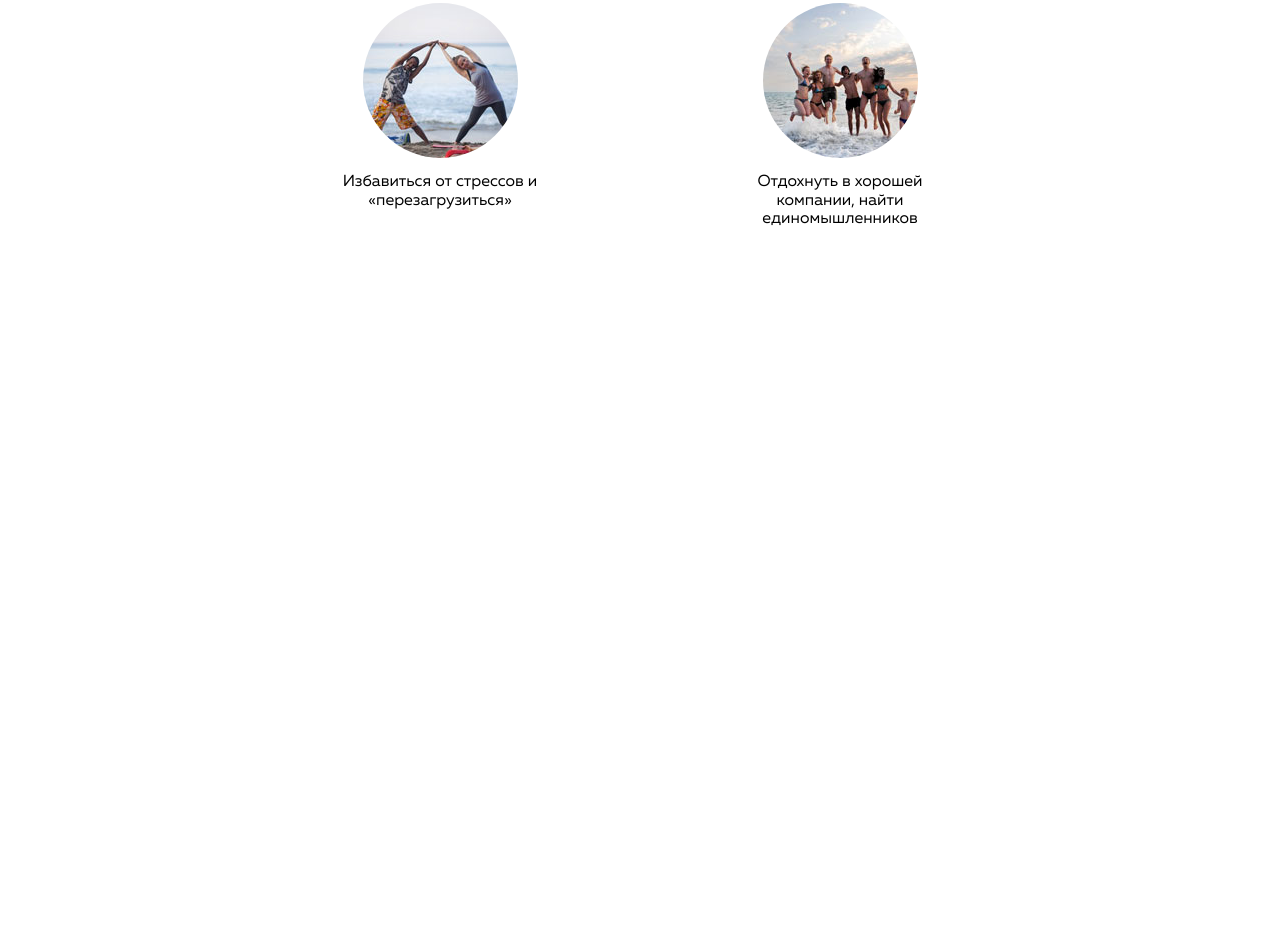
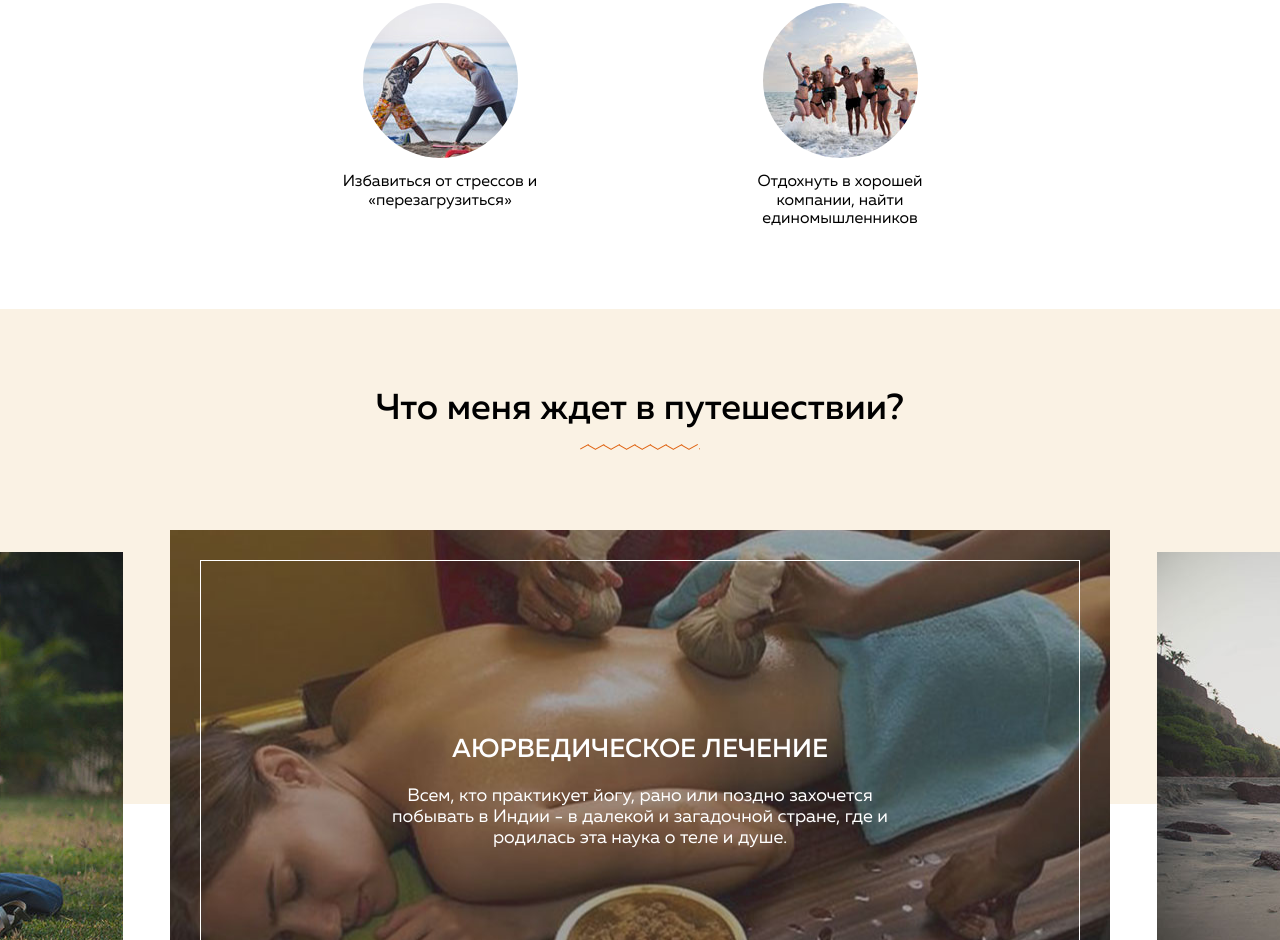
Before and after one commit to MilshynVitalii/suns-home, a website: page index.html in a window 1280 px wide. Shown: the part 1860-2800 px from the top of the page. Before the commit the page ends 2169 px from the top, so only its background shows below. Drawn offline with Linux system fonts and the light colour scheme.

Commit message:
Journey section | responsive

```diff
--- a/index.html
+++ b/index.html
@@ -45,7 +45,7 @@
             <img src="./img/about-us/about-us.jpg" alt="photo" />
           </div>
           <div class="about-us__descr">
-            <h2 class="section-title about-us__title">
+            <h2 class="about-us__title">
               Что такое <br />
               <span>йога-тур?</span>
             </h2>
@@ -118,5 +118,25 @@
         </div>
       </div>
     </section>
+
+    <section class="journey">
+      <div class="container">
+        <h2 class="section-title">
+          Что меня ждет в путешествии?
+        </h2>
+        <div class="journey__content">
+          <div class="journey__wrap">
+            <div class="journey__info">
+              <h3 class="journey__info-title">аюрведическое лечение</h3>
+              <p>
+                Всем, кто практикует йогу, рано или поздно захочется побывать в
+                Индии - в далекой и загадочной стране, где и родилась эта наука
+                о теле и душе.
+              </p>
+            </div>
+          </div>
+        </div>
+      </div>
+    </section>
   </body>
 </html>
--- a/sass/_utilities.scss
+++ b/sass/_utilities.scss
@@ -14,6 +14,15 @@ html {
 
 body {
   font-size: 1.8rem;
+}
+
+h1,
+h2,
+h3,
+h4,
+h5,
+h6 {
+  @include medium;
 }
 
 img {
@@ -36,9 +45,21 @@ section {
 }
 
 .section-title {
+  position: relative;
   text-align: center;
   font-size: 3.6rem;
   @include medium;
+  &::after {
+    content: "";
+    display: block;
+    position: absolute;
+    left: 50%;
+    bottom: -20px;
+    width: 120px;
+    height: 6px;
+    background: url(../img/title-border.png);
+    transform: translateX(-50%);
+  }
 }
 
 .main-button {
--- a/sass/sections/_about-us.scss
+++ b/sass/sections/_about-us.scss
@@ -22,6 +22,7 @@
   &__title {
     text-align: left;
     font-size: 3rem;
+    line-height: 1.5;
     span {
       font-size: 3.6rem;
       text-transform: uppercase;
--- /dev/null
+++ b/sass/sections/_journey.scss
@@ -0,0 +1,69 @@
+.journey {
+  position: relative;
+  border-bottom: 0;
+  overflow: hidden;
+  &::after {
+    content: "";
+    display: block;
+    position: absolute;
+    width: 100%;
+    height: 60%;
+    top: 0;
+    left: 0;
+    background-color: $secondary-color;
+    z-index: -1;
+  }
+
+  &__content {
+    position: relative;
+    background: url(../img/journey/journey-bg.jpg) no-repeat center;
+    height: 525px;
+    padding: 30px;
+    margin-top: 10rem;
+    color: white;
+    &::before,
+    &::after {
+      content: "";
+      display: block;
+      position: absolute;
+      width: 850px;
+      height: 480px;
+      top: 50%;
+      transform: translateY(-50%);
+    }
+    &::before {
+      right: 105%;
+      background: url(../img/journey/journey-bgL.jpg);
+    }
+    &::after {
+      left: 105%;
+      background: url(../img/journey/journey-bgR.jpg);
+    }
+  }
+
+  &__wrap {
+    display: flex;
+    justify-content: center;
+    align-items: center;
+    height: 100%;
+    border: 1px solid white;
+    padding: 10px;
+  }
+
+  &__info {
+    width: 500px;
+    text-align: center;
+
+    &-title {
+      text-transform: uppercase;
+      font-size: 26px;
+      margin-bottom: 20px;
+    }
+  }
+}
+
+@media screen and (max-width: 576px) {
+  .journey__content {
+    padding: 10px;
+  }
+}
--- a/sass/style.scss
+++ b/sass/style.scss
@@ -6,3 +6,4 @@
 @import "./sections/header";
 @import "./sections/about-us";
 @import "./sections/reasons";
+@import "./sections/journey";
```
Also changed, not shown: css/style.css, img/journey/journey-bg.jpg (added), img/journey/journey-bgL.jpg (added), img/journey/journey-bgR.jpg (added), img/title-border.png (added).
